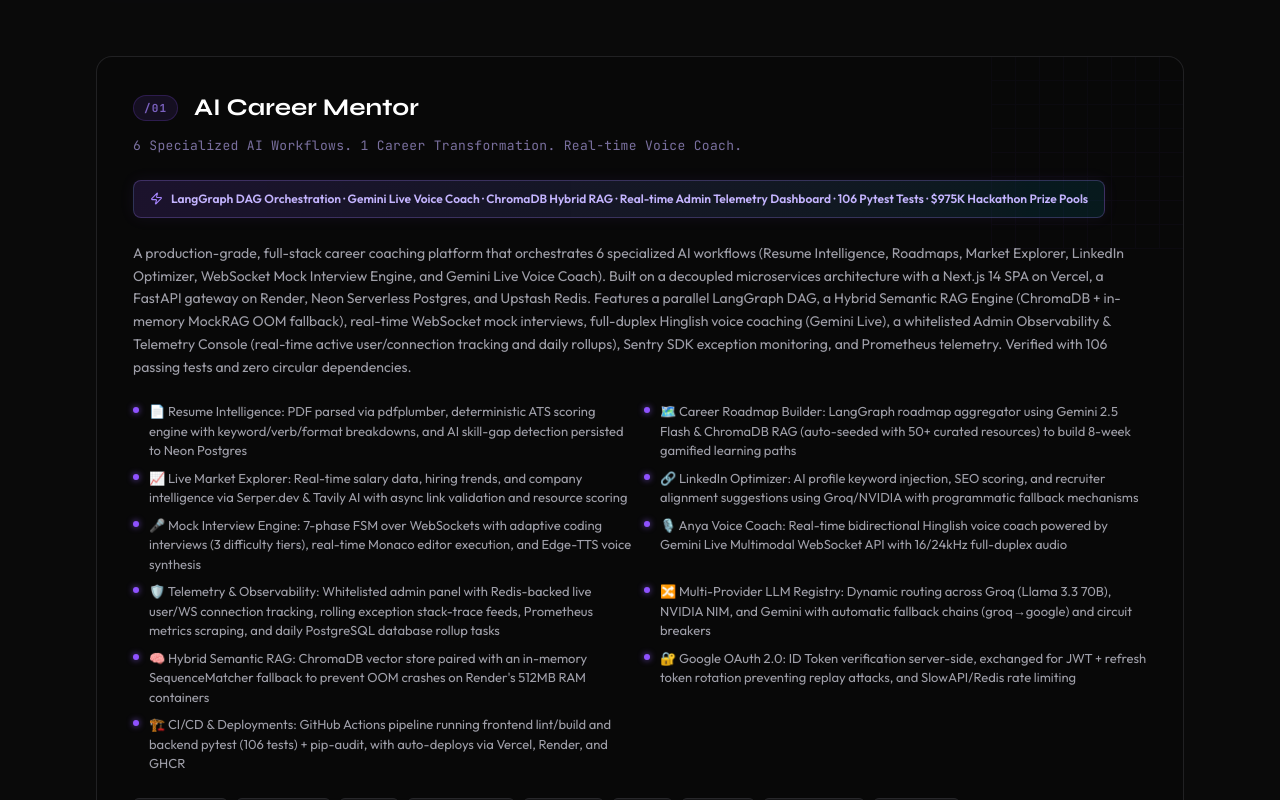
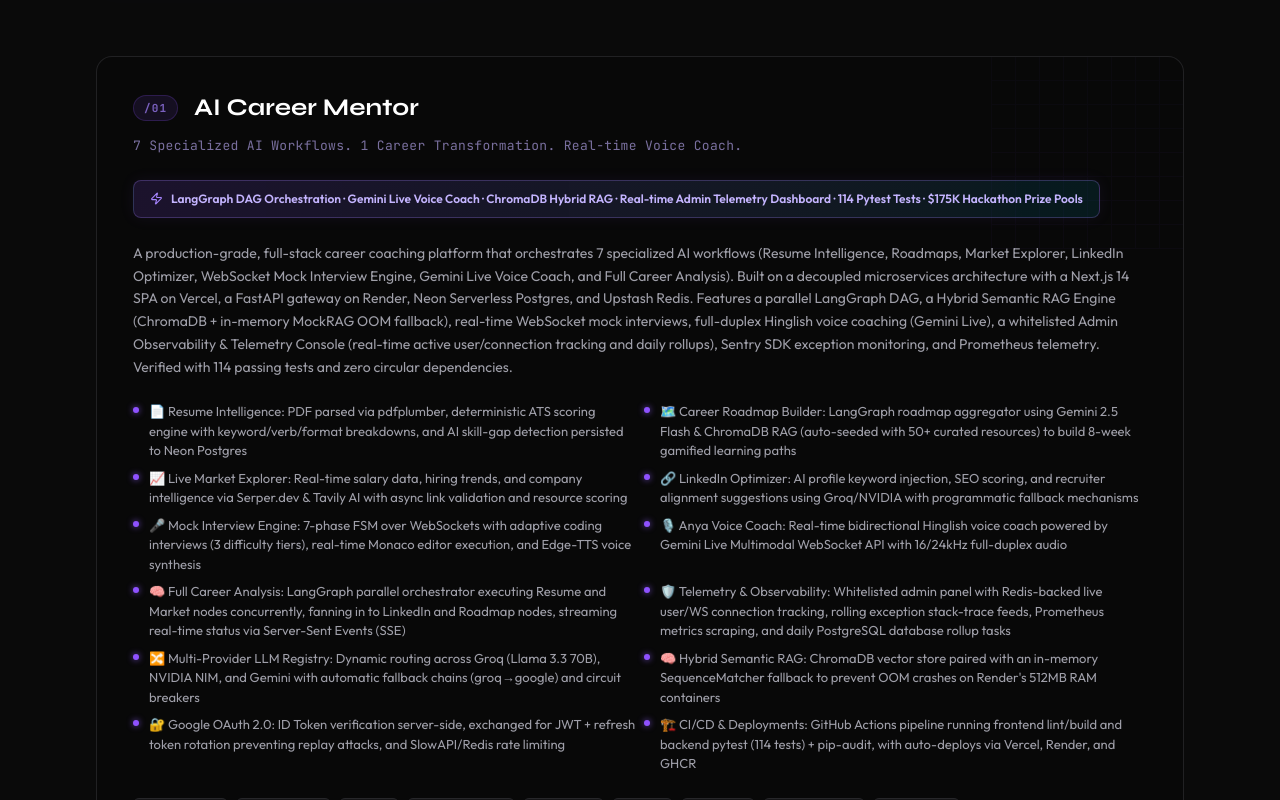
Before and after one commit to Anil-Pradhan-web/MY-PORTFOLIO, a Next.js app: page / in a window 1280 px wide. Shown: the part 3420-4220 px from the top of the page. Built offline with nearby package versions, Linux system fonts and the light colour scheme; a web font is replaced by a local one.

Commit message:
feat: update AI Career Mentor project stats and metrics in Projects.tsx

```diff
--- a/src/components/sections/Projects.tsx
+++ b/src/components/sections/Projects.tsx
@@ -6,17 +6,17 @@ import ProjectCard from '../ui/ProjectCard';
 const projectsList = [
 {
   title: "AI Career Mentor",
-  tagline: "6 Specialized AI Workflows. 1 Career Transformation. Real-time Voice Coach.",
+  tagline: "7 Specialized AI Workflows. 1 Career Transformation. Real-time Voice Coach.",
   description:
-    "A production-grade, full-stack career coaching platform that orchestrates 6 specialized AI workflows (Resume Intelligence, Roadmaps, Market Explorer, LinkedIn Optimizer, WebSocket Mock Interview Engine, and Gemini Live Voice Coach). Built on a decoupled microservices architecture with a Next.js 14 SPA on Vercel, a FastAPI gateway on Render, Neon Serverless Postgres, and Upstash Redis. Features a parallel LangGraph DAG, a Hybrid Semantic RAG Engine (ChromaDB + in-memory MockRAG OOM fallback), real-time WebSocket mock interviews, full-duplex Hinglish voice coaching (Gemini Live), a whitelisted Admin Observability & Telemetry Console (real-time active user/connection tracking and daily rollups), Sentry SDK exception monitoring, and Prometheus telemetry. Verified with 106 passing tests and zero circular dependencies.",
+    "A production-grade, full-stack career coaching platform that orchestrates 7 specialized AI workflows (Resume Intelligence, Roadmaps, Market Explorer, LinkedIn Optimizer, WebSocket Mock Interview Engine, Gemini Live Voice Coach, and Full Career Analysis). Built on a decoupled microservices architecture with a Next.js 14 SPA on Vercel, a FastAPI gateway on Render, Neon Serverless Postgres, and Upstash Redis. Features a parallel LangGraph DAG, a Hybrid Semantic RAG Engine (ChromaDB + in-memory MockRAG OOM fallback), real-time WebSocket mock interviews, full-duplex Hinglish voice coaching (Gemini Live), a whitelisted Admin Observability & Telemetry Console (real-time active user/connection tracking and daily rollups), Sentry SDK exception monitoring, and Prometheus telemetry. Verified with 114 passing tests and zero circular dependencies.",
   highlight:
-    "LangGraph DAG Orchestration · Gemini Live Voice Coach · ChromaDB Hybrid RAG · Real-time Admin Telemetry Dashboard · 106 Pytest Tests · $975K Hackathon Prize Pools",
+    "LangGraph DAG Orchestration · Gemini Live Voice Coach · ChromaDB Hybrid RAG · Real-time Admin Telemetry Dashboard · 114 Pytest Tests · $175K Hackathon Prize Pools",
   stats: [
-    { label: "AI Workflows", value: "6" },
+    { label: "AI Workflows", value: "7" },
     { label: "Voice Coach", value: "Gemini Live" },
-    { label: "Test Coverage", value: "106 tests" },
+    { label: "Test Coverage", value: "114 tests" },
     { label: "Commits", value: "254+" },
-    { label: "Hackathon Prize Pool", value: "$975K+" },
+    { label: "Hackathon Prize Pool", value: "$175K" },
   ],
   features: [
     "📄 Resume Intelligence: PDF parsed via pdfplumber, deterministic ATS scoring engine with keyword/verb/format breakdowns, and AI skill-gap detection persisted to Neon Postgres",
@@ -25,11 +25,12 @@ const projectsList = [
     "🔗 LinkedIn Optimizer: AI profile keyword injection, SEO scoring, and recruiter alignment suggestions using Groq/NVIDIA with programmatic fallback mechanisms",
     "🎤 Mock Interview Engine: 7-phase FSM over WebSockets with adaptive coding interviews (3 difficulty tiers), real-time Monaco editor execution, and Edge-TTS voice synthesis",
     "🎙️ Anya Voice Coach: Real-time bidirectional Hinglish voice coach powered by Gemini Live Multimodal WebSocket API with 16/24kHz full-duplex audio",
+    "🧠 Full Career Analysis: LangGraph parallel orchestrator executing Resume and Market nodes concurrently, fanning in to LinkedIn and Roadmap nodes, streaming real-time status via Server-Sent Events (SSE)",
     "🛡️ Telemetry & Observability: Whitelisted admin panel with Redis-backed live user/WS connection tracking, rolling exception stack-trace feeds, Prometheus metrics scraping, and daily PostgreSQL database rollup tasks",
     "🔀 Multi-Provider LLM Registry: Dynamic routing across Groq (Llama 3.3 70B), NVIDIA NIM, and Gemini with automatic fallback chains (groq→google) and circuit breakers",
     "🧠 Hybrid Semantic RAG: ChromaDB vector store paired with an in-memory SequenceMatcher fallback to prevent OOM crashes on Render's 512MB RAM containers",
     "🔐 Google OAuth 2.0: ID Token verification server-side, exchanged for JWT + refresh token rotation preventing replay attacks, and SlowAPI/Redis rate limiting",
-    "🏗️ CI/CD & Deployments: GitHub Actions pipeline running frontend lint/build and backend pytest (106 tests) + pip-audit, with auto-deploys via Vercel, Render, and GHCR",
+    "🏗️ CI/CD & Deployments: GitHub Actions pipeline running frontend lint/build and backend pytest (114 tests) + pip-audit, with auto-deploys via Vercel, Render, and GHCR",
   ],
   architecture: {
     pattern: "Decoupled Microservices + LangGraph Static DAG Orchestration + Hybrid Semantic RAG + Multi-Agent",
@@ -114,30 +115,30 @@ const projectsList = [
     "GHCR",
     "Vercel",
     "Render.com",
-    "pytest (106 tests)",
+    "pytest (114 tests)",
   ],
   hackathons: [
     {
       name: "Microsoft AI DevDays",
-      prizePool: "$480,000",
+      prizePool: "$80,000",
       requirements: ["LangGraph / Agentic AI", "Deployed MVP", "Public Repo"],
     },
     {
       name: "Amazon Nova AI",
-      prizePool: "$495,000 cash/credits",
+      prizePool: "$95,000 cash/credits",
       requirements: ["Multi-Agent Career Workflow", "Edge-TTS Voice", "Full-stack Deployed MVP"],
     },
   ],
   quickStats: {
     commits: "254+",
-    tests: "106 passing pytest",
-    agents: "6 (Resume, Market, LinkedIn, Roadmap, Interview, Voice Coach) + 1 Observability Console",
+    tests: "114 passing pytest",
+    agents: "7 (Resume, Market, LinkedIn, Roadmap, Interview, Voice Coach, Full Analysis) + 1 Observability Console",
     llmProviders: "3 (Groq, NVIDIA NIM, Gemini)",
     responseTime: "<60s full career analysis",
     buildTime: "5–6 months solo",
-    hackathonPrizePool: "$975,000+",
+    hackathonPrizePool: "$175K",
     deployments: "Vercel + Render + Neon + Upstash",
-    codeQuality: "Zero circular deps · Pydantic validation · 106 tests · Real-time telemetry · 100% availability",
+    codeQuality: "Zero circular deps · Pydantic validation · 114 tests · Real-time telemetry · 100% availability",
   },
   githubUrl: "https://github.com/Anil-Pradhan-web/ai-career-mentor",
   liveUrl: "https://ai-career-mentor-anil.vercel.app",
```
